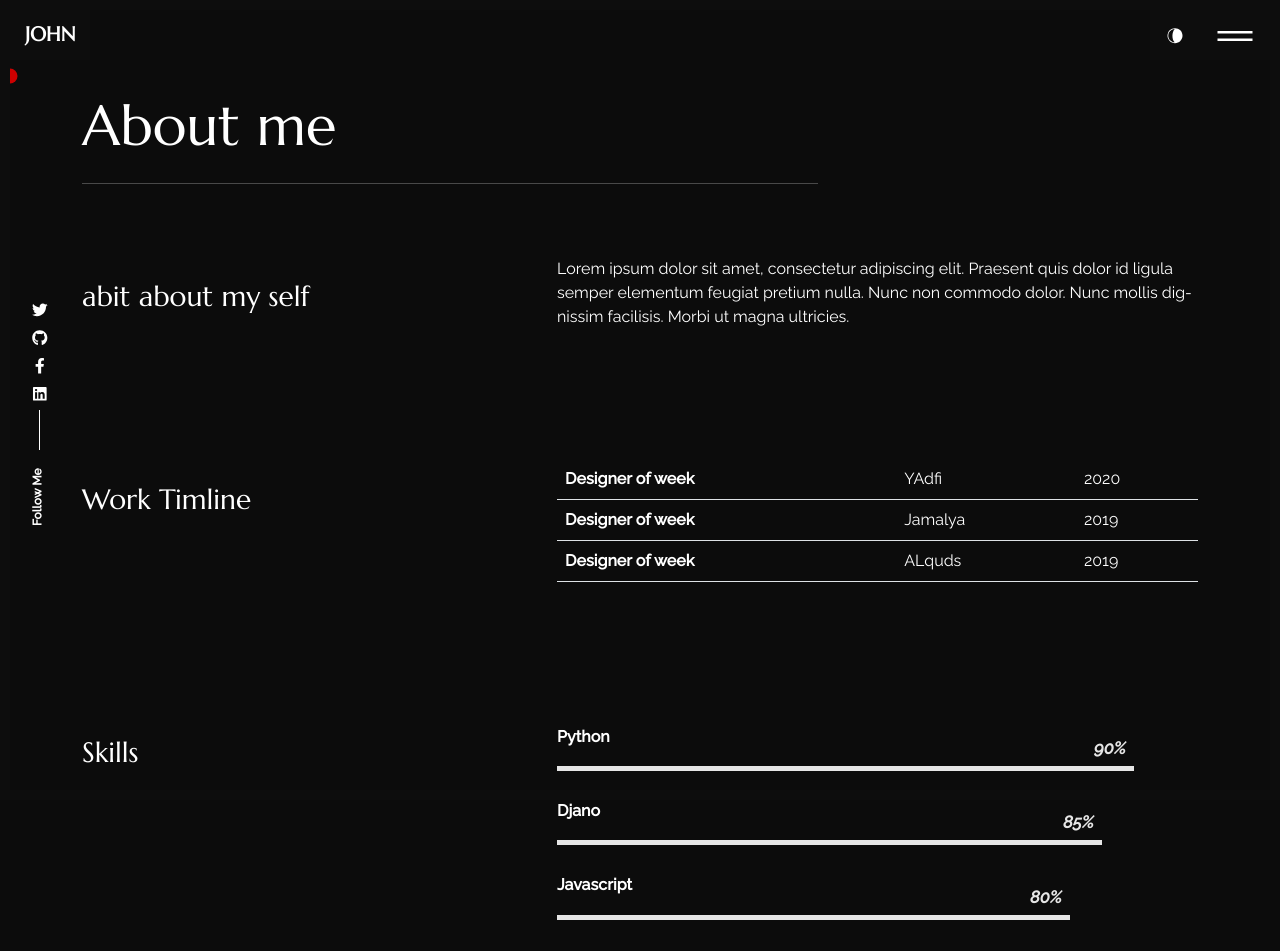
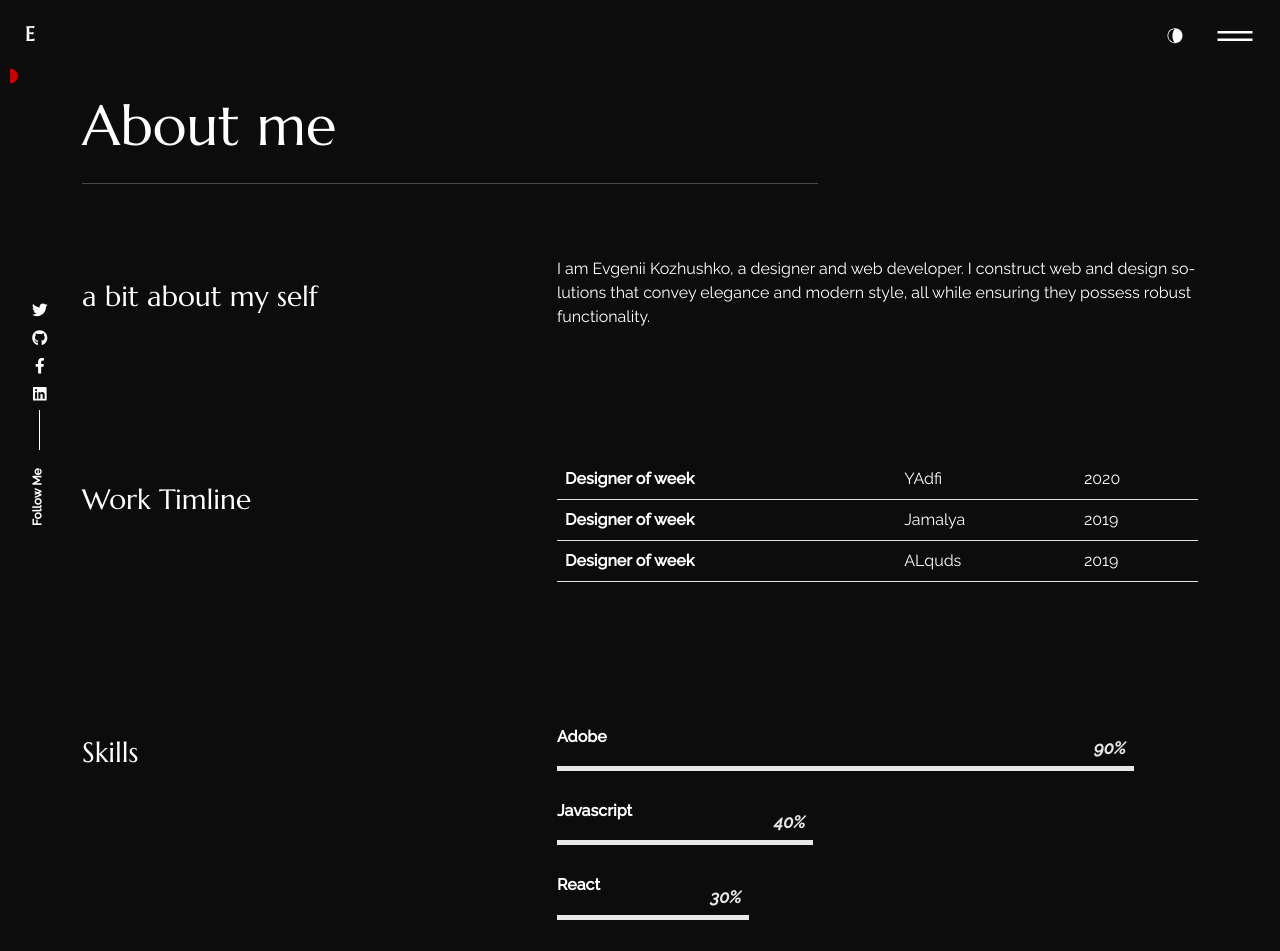
Before and after one commit to evgeniikozhushko/personalReactWebsite, a React (Create React App) app: page /about in a window 1280 px wide. Shown: the top 951 px of the page. Built offline with nearby package versions, Linux system fonts and the light colour scheme.

Commit message:
Second commit

```diff
--- a/src/content_option.js
+++ b/src/content_option.js
@@ -1,23 +1,25 @@
-const logotext = "JOHN";
+const logotext = "E";
 const meta = {
-    title: "John Doe",
-    description: "I’m John Doe data scientist _ Full stack devloper,currently working in Berlin",
+    title: "Evgenii Kozhushko",
+    description: "I’m Evgenii Kozhushko designer _ Front end devloper, currently working in Canmore",
 };
 
 const introdata = {
-    title: "I’m John Doe",
+    title: "I’m Evgenii Kozhushko",
     animated: {
-        first: "I love coding",
-        second: "I code cool websites",
-        third: "I develop mobile apps",
+        first: "I build websites",
+        second: "I design things",
+        third: "Let's chat!",
     },
-    description: "Lorem ipsum dolor sit amet, consectetur adipiscing elit. Sed at nisl euismod urna bibendum",
-    your_img_url: "https://images.unsplash.com/photo-1514790193030-c89d266d5a9d",
+    description: "Convey elegance and modern style and ensure robust functionality.",
+    descriptionTwo: "",
+    // your_img_url: "https://images.unsplash.com/photo-1514790193030-c89d266d5a9d",
+    your_img_url: "",
 };
 
 const dataabout = {
-    title: "abit about my self",
-    aboutme: "Lorem ipsum dolor sit amet, consectetur adipiscing elit. Praesent quis dolor id ligula semper elementum feugiat pretium nulla. Nunc non commodo dolor. Nunc mollis dignissim facilisis. Morbi ut magna ultricies.",
+    title: "a bit about my self",
+    aboutme: "I am Evgenii Kozhushko, a designer and web developer. I construct web and design solutions that convey elegance and modern style, all while ensuring they possess robust functionality.",
 };
 const worktimeline = [{
         jobtitle: "Designer of week",
@@ -37,25 +39,25 @@ const worktimeline = [{
 ];
 
 const skills = [{
-        name: "Python",
+        name: "Adobe",
         value: 90,
     },
     {
-        name: "Djano",
-        value: 85,
-    },
-    {
         name: "Javascript",
-        value: 80,
+        value: 40,
     },
     {
         name: "React",
-        value: 60,
+        value: 30,
     },
-    {
-        name: "Jquery",
-        value: 85,
-    },
+    // {
+    //     name: "Jquery",
+    //     value: 85,
+    // },
+    // {
+    //     name: "Djano",
+    //     value: 85,
+    // },
 ];
 
 const services = [{
--- a/src/pages/home/index.js
+++ b/src/pages/home/index.js
@@ -15,6 +15,11 @@ export const Home = () => {
           <meta name="description" content={meta.description} />
         </Helmet>
         <div className="intro_sec d-block d-lg-flex align-items-center ">
+          {/* Home background image*/}
+          {/* <div
+            className="h_bg-image order-1 order-lg-2 h-100 "
+            style={{ backgroundImage: `url(${introdata.your_img_url})` }}
+          ></div> */}
           <div
             className="h_bg-image order-1 order-lg-2 h-100 "
             style={{ backgroundImage: `url(${introdata.your_img_url})` }}
@@ -38,6 +43,8 @@ export const Home = () => {
                   />
                 </h1>
                 <p className="mb-1x">{introdata.description}</p>
+                {/* This code block making sure the empty <p> is hidden if there no text.</p>*/}
+                {introdata.descriptionTwo && <p className="mb-1x">{introdata.descriptionTwo}</p>}
                 <div className="intro_btn-action pb-5">
                   <Link to="/portfolio" className="text_2">
                     <div id="button_p" className="ac_btn btn ">
```
Also changed, not shown: src/assets/images/web_homepage.jpg (added).
